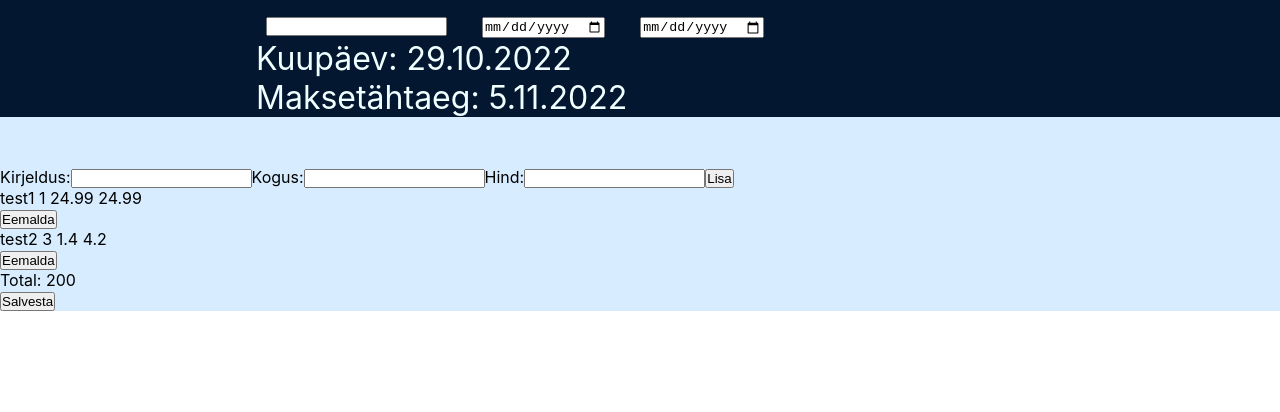
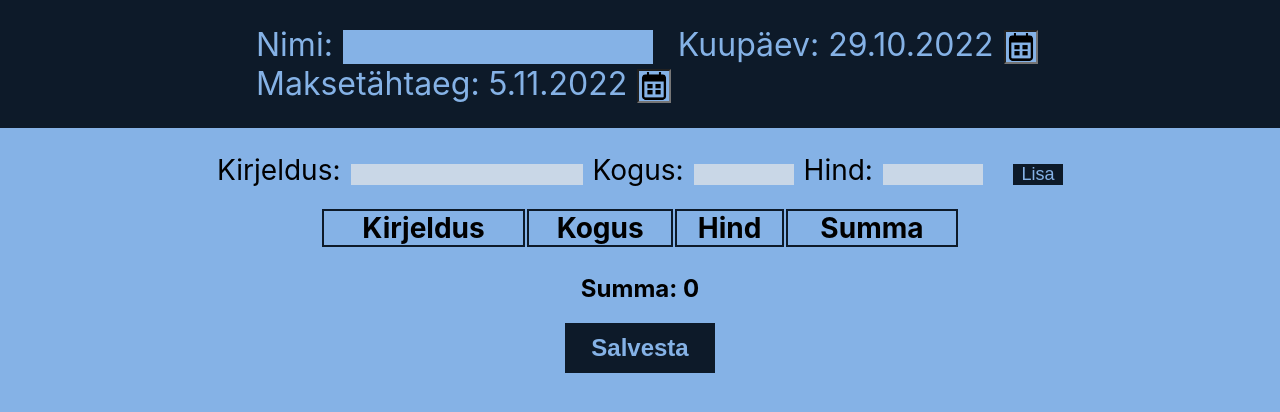
Before and after one commit to Joonasp1/arve-app, a React (Create React App) app: page / in a window 1280 px wide. Shown: the top 412 px of the page. Built offline with nearby package versions, Linux system fonts and the light colour scheme.

Commit message:
validation, styling

```diff
--- a/src/App.js
+++ b/src/App.js
@@ -1,4 +1,5 @@
 import Receipt from "./components/Receipt";
+import './components/Receipt.css'
 
 function App() {
   return (
--- a/src/components/Receipt.css
+++ b/src/components/Receipt.css
@@ -3,20 +3,159 @@
     padding: 0;
 }
 
-.main{
-    background-color: rgb(215, 237, 255);
+body{
+    background-color: #85B2E6;
+}
+
+button:active{
+    background-color: #0D1A29;
+}
+
+button:hover{
+    background-color: #4c5a6b;
 }
 
 .rheader{
-    background-color: rgb(4, 23, 49);
+
+    background-color: #0D1A29;
     font-size: 32px;
-    color: azure;
+    color: #85B2E6;
     padding-left: 20%;
-    padding-right: 20%;
-    margin-bottom: 50px;
+    margin-bottom: 25px;
+    padding-bottom: 25px;
+    padding-top: 25px;
+    display: flex;
+    flex-wrap: wrap;
 }
 
 .rheader > input{
     margin-right: 25px;
     margin-left: 10px;
+    margin-top: 5px;
+    user-select: none;
 }
+
+.rheader > input[type=text]{
+    font-size: 24px;
+    background-color: #85B2E6;
+    border: none;
+    padding-left: 5px;
+    padding-right: 5px;
+    width: 300px;
+}
+
+.rheader > input[type=date]{
+    width: 30px;
+    height: 30px;
+    background-color: #85B2E6;
+    background-image: url('calendar.png');
+    background-size: 30px 30px;
+    color: transparent;
+    font-size: 0px;
+}
+
+.rlines{
+    text-align: center;
+    font-size: 28px;
+}
+
+th{
+    border: 2px solid #0D1A29;
+}
+
+td{
+    border: 2px solid #0D1A29;
+}
+
+td > button{
+    height: 50px;
+    width: 100%;
+    border: none;
+    background-color: #0D1A29;
+    color: #85B2E6;
+    font-size: 14px;
+    font-weight: bold;
+}
+
+td > button:active{
+    background-color: #0D1A29;
+}
+
+#desc{
+    width: 600px;
+}
+
+.rlines > form > input{
+    margin-right: 10px;
+    font-size: 18px;
+    background-color: #c9d7e7;
+    border: none;
+
+}
+
+.rlines > form > button{
+    margin-left: 20px;
+    background-color: #0D1A29;
+    color: #85B2E6;
+    border: none;
+    font-size: 18px;
+    width: 50px;
+}
+
+.rlines > form > button:hover{
+    background-color: #4c5a6b;
+}
+
+.rlines > form > button:active{
+    background-color: #0D1A29;
+}
+
+.rlines > form > input[type=number]{
+    width: 100px;
+}
+
+.rlines > form > input:focus{
+    background-color: white;
+    border: none;
+}
+
+.rlines > form > label{
+    margin-right: 10px;
+}
+
+.rlines > table{
+    padding-top: 20px;
+    width: 50%;
+    margin-left: auto;
+    margin-right: auto;
+}
+
+.rfooter{
+    text-align: center;
+    padding-top: 25px;
+    padding-bottom: 25px;
+}
+
+.rfooter > p{
+    font-size: 24px;
+    font-weight: bold;
+    margin-bottom: 20px;
+}
+
+.rfooter > button{
+    height: 50px;
+    width: 150px;
+    border: none;
+    background-color: #0D1A29;
+    color: #85B2E6;
+    font-size: 24px;
+    font-weight: bold;
+}
+
+.rfooter > button:hover{
+    background-color: #4c5a6b;
+}
+
+.rfooter > button:active{
+    background-color: #0D1A29;
+}
--- a/src/components/receipt.js
+++ b/src/components/receipt.js
@@ -3,19 +3,19 @@ import Receiptlines from './Receiptlines'
 import Receiptfooter from './Receiptfooter'
 
 import React, { Component } from 'react'
-import './Receipt.css'
 
 export default class receipt extends Component {
 
   constructor(props){
     super(props)
     this.state = {
-        total: "200",
+        total: "0",
+        date: new Date(),
+        due: new Date(),
         lines: [
-          {id: 1, description: "test1", amount: 1, cost: 24.99, total: 0},
-          {id: 2, description: "test2", amount: 3, cost: 1.40, total: 0}
       ],
     }
+    this.state.due = new Date(this.state.due.setDate(this.state.due.getDate()+7))
 }
 
 setTotal(){
@@ -28,9 +28,17 @@ setTotal(){
 }
 
 addLine(desc, amt, cst) {
+  if(amt.length > 8){
+    alert("Koguse välja maksimum on 8 tähemärki")
+    return
+  }
+  if(cst.length > 8){
+    alert("Hinna välja maksimum on 8 tähemärki")
+    return
+  }
   var newIndex = this.state.lines.length + 1;
   var newArray = [...this.state.lines]
-  newArray.push({id: newIndex, description: desc, amount: amt, cost: cst})
+  newArray.push({id: newIndex, description: desc, amount: Number(amt), cost: Number(cst)})
   this.setState({lines: newArray}, () => {this.setTotal()})
 }
 
@@ -47,14 +55,33 @@ removeLine(id){
   this.setState({lines: newArray}, () => {this.setTotal()})
 }
 
+changeBoth(event) {
+  var newdate = new Date(event.target.value)
+  var newdue = new Date(event.target.value)
+  this.setState({date: newdate})
+  newdue = new Date(newdue.setDate(newdate.getDate() + 7))
+  this.setState({due: newdue})
+
+}
+
+changeDue(event){
+  var newdue = new Date(event.target.value)
+  this.setState({due: newdue})
+}
+
   validateFields(){
-    console.log("VALIDATE")
+    if(this.state.date > this.state.due){
+      alert("Maksetähtaeg on enne alguskuupäeva")
+      return
+    }
+    alert("Salvestamine õnnestus")
+
   }
 
   render() {
     return (
       <div className='receipt'>
-        <Receiptheader></Receiptheader>
+        <Receiptheader date={this.state.date} due={this.state.due} changeBoth={this.changeBoth.bind(this)} changeDue={this.changeDue.bind(this)}></Receiptheader>
         <Receiptlines lines={this.state.lines} addLine={this.addLine.bind(this)} removeLine={this.removeLine.bind(this)}></Receiptlines>
         <Receiptfooter total={this.state.total} setTotal={this.setTotal.bind(this)} validateFields={this.validateFields.bind(this)}></Receiptfooter>
       </div>
--- a/src/components/receiptfooter.js
+++ b/src/components/receiptfooter.js
@@ -12,7 +12,7 @@ export default class receiptfooter extends Component {
     return (
 
       <div className='rfooter'>
-        <p>Total: {this.props.total}</p>
+        <p>Summa: {this.props.total}</p>
         <button onClick={this.props.validateFields}>Salvesta</button>
       </div>
     )
--- a/src/components/receiptheader.js
+++ b/src/components/receiptheader.js
@@ -5,63 +5,21 @@ export default class receiptheader extends Component {
         super(props)
         this.state = {
             date: new Date(),
-            due: new Date(),
+            due: new Date()
         }
         this.state.due = new Date(this.state.due.setDate(this.state.due.getDate()+7))
-    }
-
-    changeBoth(event) {
-        var newdate = new Date(event.target.value)
-        var newdue = new Date(event.target.value)
-        this.setState({date: newdate})
-        newdue = new Date(newdue.setDate(newdate.getDate() + 7))
-        this.setState({due: newdue})
-
-    }
-
-    changeDue(event){
-        var newdue = new Date(event.target.value)
-        this.setState({due: newdue})
     }
 
   render() {
     return (
      <div className='rheader'>
+        <p>Nimi: </p>
          <input type="text" maxLength="32"></input>
-         <input type="date" value={this.state.date.value} onChange={this.changeBoth.bind(this)} required></input>
-         <input type="date" onChange={this.changeDue.bind(this)} required></input>
-         <p>Kuupäev: {this.state.date.toLocaleDateString('et-ET')}</p>
-         <p>Maksetähtaeg: {this.state.due.toLocaleDateString('et-ET')}</p>
+         <p>Kuupäev: {this.props.date.toLocaleDateString('et-ET')}</p>
+         <input type="date" onChange={this.props.changeBoth} required></input>
+         <p>Maksetähtaeg: {this.props.due.toLocaleDateString('et-ET')}</p>
+         <input type="date"  onChange={this.props.changeDue} required></input>
      </div>
    )
   }
 }
-
-
-// import React from 'react'
-// import {useState} from 'react';
-
-// function receiptheader() {
-//     var test = "No change";
-//     var date = new Date()
-//     var due = new Date()
-
-//     due.setDate(date + 7);
-
-//     const changeDue = (event) => {
-//         due.setDate(event.target.value + 7);
-//         test = "Yes change";
-//         console.log(test)
-//     }
-
-//   return (
-//     <div className='rheader'>
-//         <input type="text" maxLength="32"></input>
-//         <input type="date" onChange={changeDue}></input>
-//         <p>{due.toDateString()}</p>
-//         <p>{test}</p>
-//     </div>
-//   )
-// }
-
-// export default receiptheader
--- a/src/components/receiptlines.js
+++ b/src/components/receiptlines.js
@@ -27,16 +27,34 @@ export default class receiptlines extends Component {
       <div className='rlines'>
         <form>
             <label>Kirjeldus:</label>
-            <input type="text" onChange={this.updateDescription.bind(this)}></input>
+            <input type="text" maxLength="32" onChange={this.updateDescription.bind(this)}></input>
             <label>Kogus:</label>
             <input type="number" onChange={this.updateAmount.bind(this)}></input>
             <label>Hind:</label>
-            <input type="number" onChange={this.updateCost.bind(this)}></input>
-            <input type="button" value="Lisa" onClick={() => {this.props.addLine(this.state.descriptionField, Number(this.state.amountField), Number(this.state.costField))}}></input>
+            <input type="number" step="0.01" onChange={this.updateCost.bind(this)}></input>
+            <button type='button' onClick={() => {this.props.addLine(this.state.descriptionField, this.state.amountField, this.state.costField)}}>Lisa</button>
         </form>
-        <ul>
-            {this.props.lines.map(l => (<div><li key={l.id}>{l.description} {l.amount} {l.cost} {Math.round(l.cost * l.amount * 100) / 100}</li><button onClick={() => {this.props.removeLine(l.id)}}>Eemalda</button></div>))}
-        </ul>
+        <table>
+            <thead>
+            <tr>
+                <th>Kirjeldus</th>
+                <th>Kogus</th>
+                <th>Hind</th>
+                <th>Summa</th>
+            </tr>
+            </thead>
+            <tbody>
+        {this.props.lines.map(l => (
+            <tr>
+                <td id='desc'>{l.description}</td>
+                <td>{l.amount}</td>
+                <td>{l.cost}</td>
+                <td>{Math.round(l.cost * l.amount * 100) / 100}</td>
+                <td><button onClick={() => {this.props.removeLine(l.id)}}>Eemalda</button></td>
+            </tr>
+            ))}
+            </tbody>
+        </table>
       </div>
     )
   }
```
Also changed, not shown: src/components/calendar.png (added).
